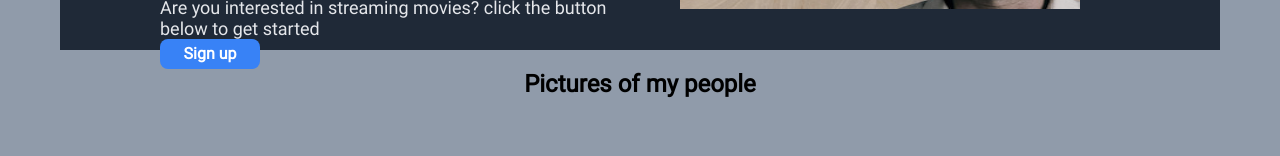
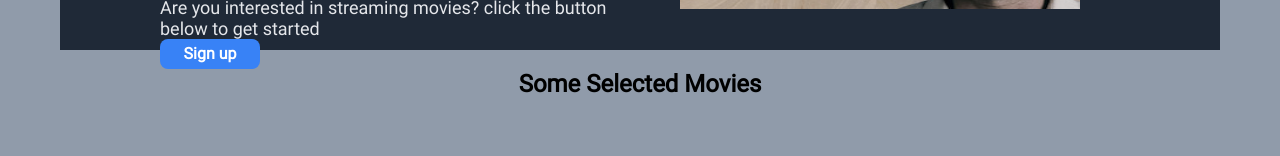
Before and after one commit to Gbemi06/Assignment2, a plain HTML site: page index.html in a window 1280 px wide. Shown: the part 410-566 px from the top of the page. Drawn offline with Linux system fonts and the light colour scheme.

Commit message:
Update index.html

```diff
--- a/index.html
+++ b/index.html
@@ -40,7 +40,7 @@
       </div>
 
 
-        <h2 class="text-info">Pictures of my people</h2>
+        <h2 class="text-info">Some Selected Movies</h2>
         <section class="info-div">
           <figure class="image-div1">
             <img src="./images/media0.webp" alt="Sherlock image" />
```
